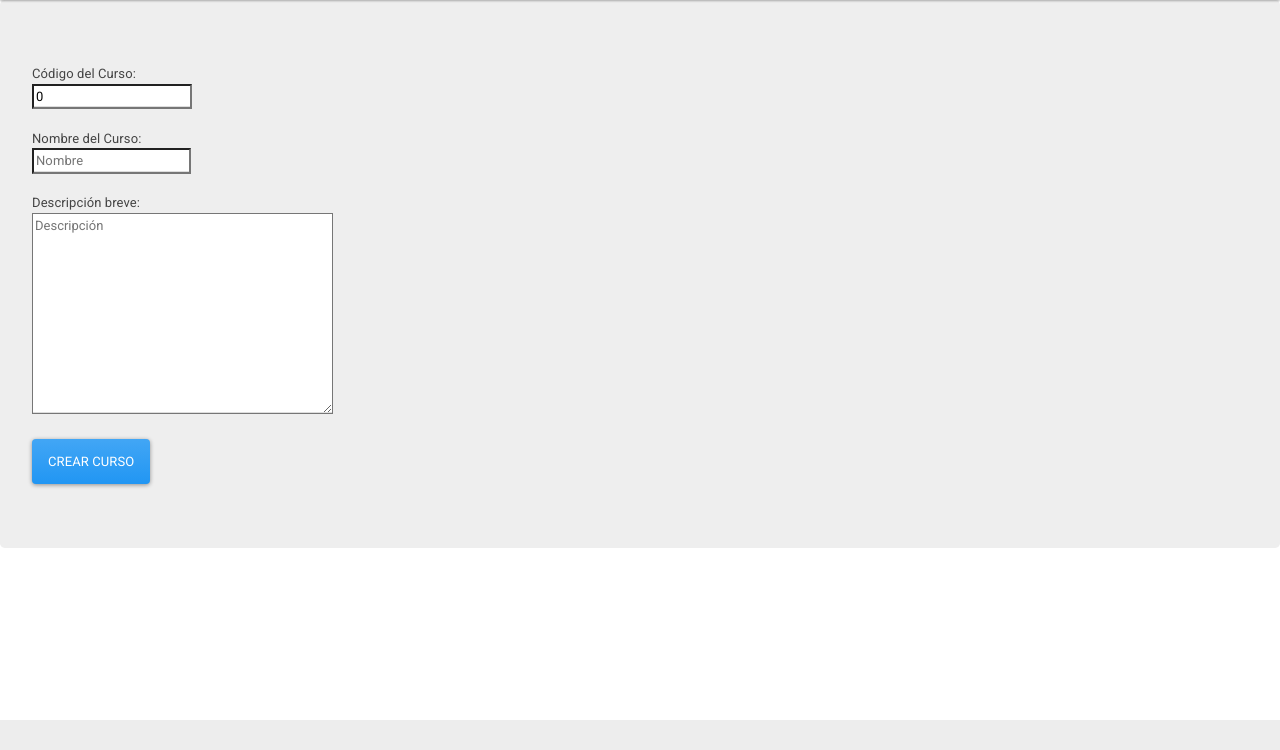
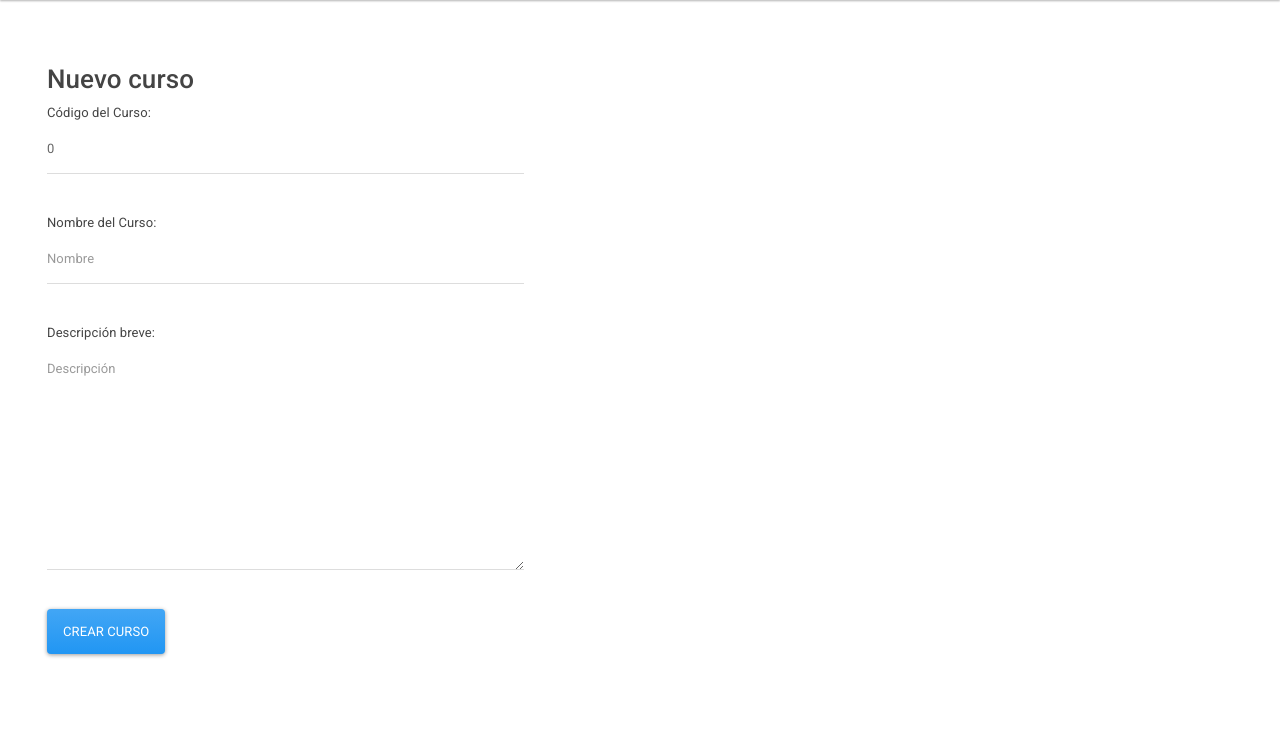
Before and after one commit to BeleIgnacia/PostulaAyudantiasUdeC, a Django app: page /plataforma/nuevo_curso/ in a window 1280 px wide. Shown: the part 80-830 px from the top of the page. Before the commit the page ends 800 px from the top, so only its background shows below. Run offline with Django 3.2, Linux system fonts and the light colour scheme; parts of the project's set-up code (start-up, migrations or seed data) failed here and were passed over; some libraries are stand-ins or nearby versions.

Commit message:
Retoques css

```diff
--- a/apps/plataforma/forms.py
+++ b/apps/plataforma/forms.py
@@ -55,7 +55,7 @@ class NuevoCursoForm(forms.ModelForm):
         }
 
         widgets = {
-            'codigo': forms.NumberInput(attrs={'placeholder': 'Código'}),
-            'nombre': forms.TextInput(attrs={'placeholder': 'Nombre'}),
-            'descripcion': forms.Textarea(attrs={'placeholder': 'Descripción'}),
+            'codigo': forms.NumberInput(attrs={'placeholder': 'Código', 'class': 'form-control'}),
+            'nombre': forms.TextInput(attrs={'placeholder': 'Nombre', 'class': 'form-control'}),
+            'descripcion': forms.Textarea(attrs={'placeholder': 'Descripción', 'class': 'form-control'}),
         }
--- a/templates/plataforma/nuevo_curso.html
+++ b/templates/plataforma/nuevo_curso.html
@@ -1,8 +1,9 @@
 {% extends 'plataforma/dashboard.html' %}
 
 {% block content %}
-    <div class="jumbotron">
-        <form method="post">
+    <div class="jumbotron" style="background-color: white;">
+        <form method="post" class="col col-sm-5">
+            <h2>Nuevo curso</h2>
             {% csrf_token %}
             {% for field in form %}
                 {{ field.label }}:<br>
```
Also changed, not shown: db.sqlite3.
